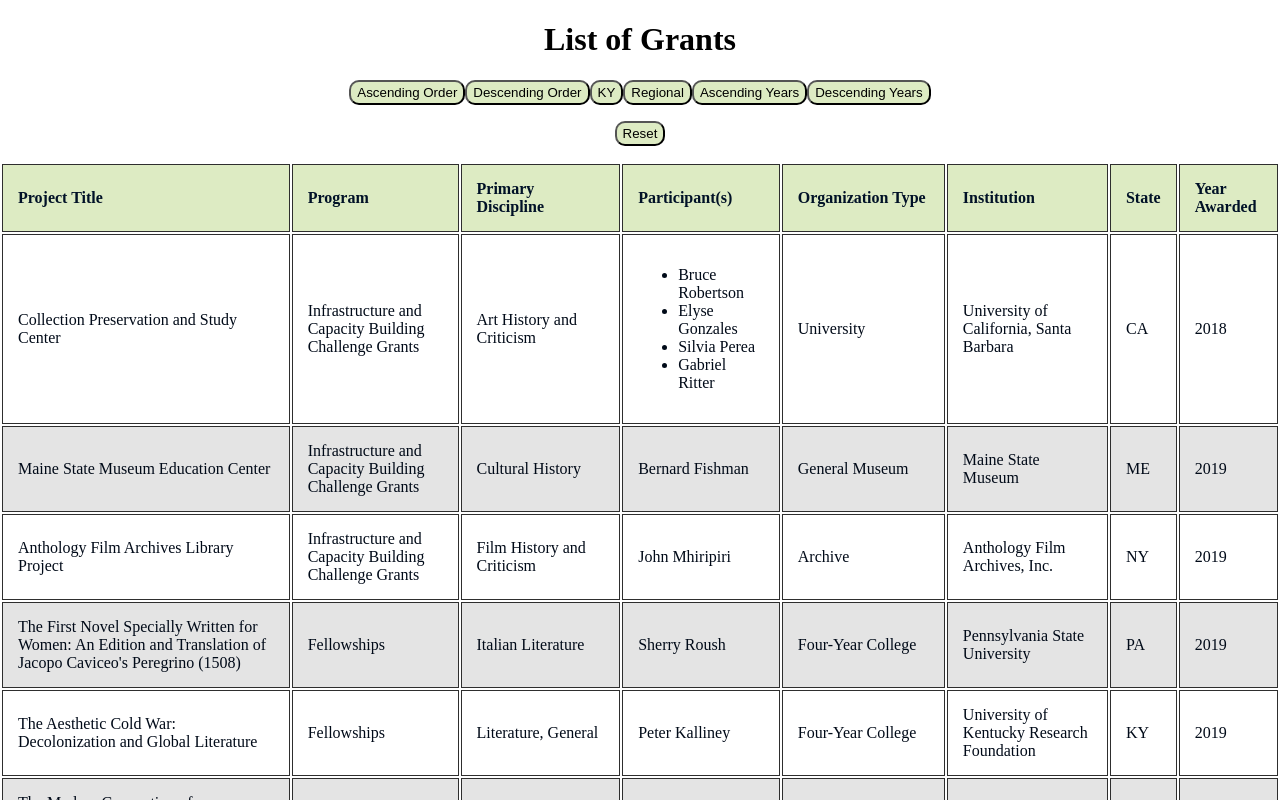
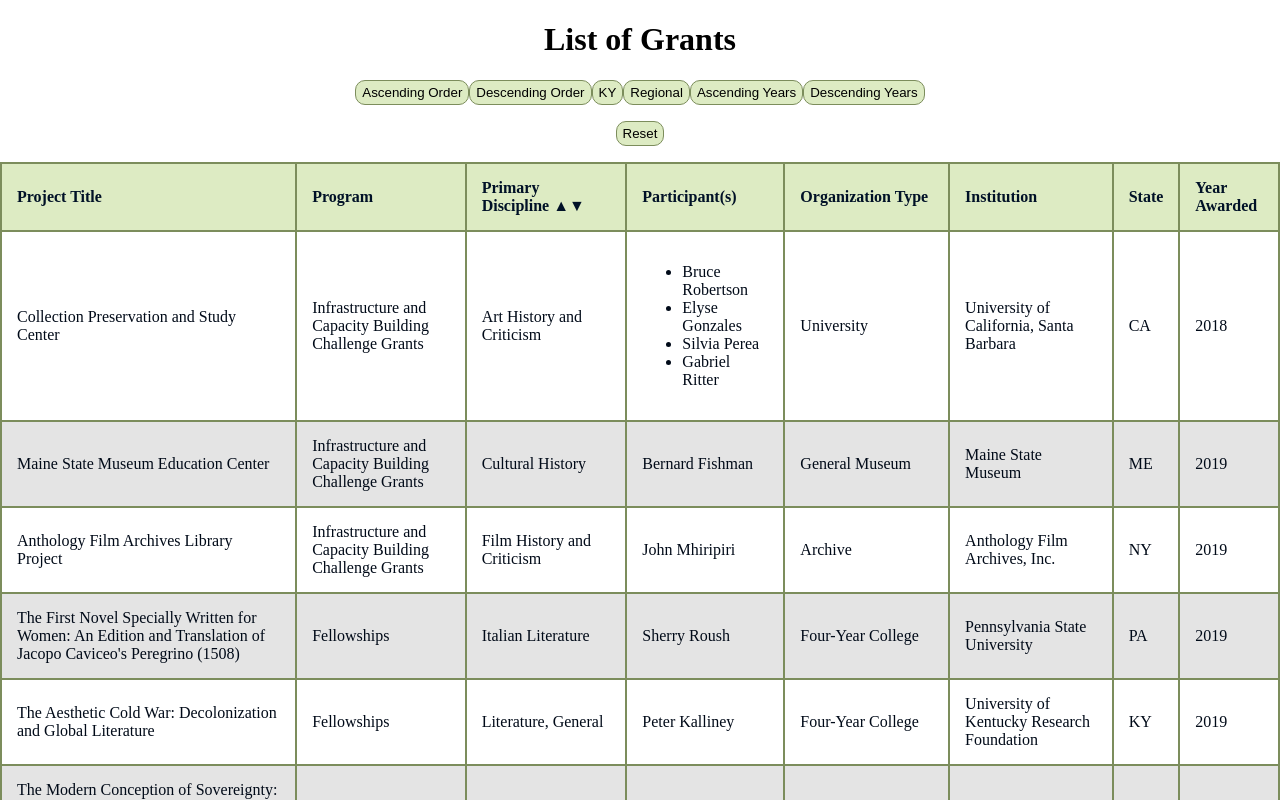
Before and after one commit to brooklynnjenkins/DataDrivenGrantApp, a React (Create React App) app: page / in a window 1280 px wide. Shown: the top 800 px of the page. Built offline with nearby package versions, Linux system fonts and the light colour scheme.

Commit message:
I made an interactive header and fixed my reset button to apply to all other buttons

```diff
--- a/src/App.js
+++ b/src/App.js
@@ -38,13 +38,11 @@
     let copy = [...grants];
     copy.sort((a,b) => b.YearAwarded - a.YearAwarded)
     setGrantsCopy(copy)
-    console.log(grants.sort((a,b) => b.YearAwarded - a.YearAwarded))
 }
 function ascYears(){
     let copy = [...grants];
     copy.sort((a,b) => a.YearAwarded - b.YearAwarded)
     setGrantsCopy(copy)
-    console.log(grants.sort((a,b) => a.YearAwarded - b.YearAwarded));
 }
 function ascOrd(){
   let copy =[...grants];
@@ -56,13 +54,6 @@
   copy.sort((a,b) => b.ProjectTitle.localeCompare(a.ProjectTitle));
   setGrantsCopy(copy)
 }
-function ordPT(){
-
-}
-function orgType(event){
-
-}
-
   return ( <>
     <div className="App">
         <div>
--- a/src/Table.css
+++ b/src/Table.css
@@ -18,8 +18,8 @@
 }
 th,td{
     text-align: left;
-    border: 1px solid rgb(46, 46, 46);
     padding: 15px;
+   ;
 }
 div{
     color: rgb(0, 0, 0);
@@ -30,4 +30,9 @@
     background-color: rgb(221, 235, 195);
     height: 25px;
     border-radius: 10px;
+    border: 1px solid rgb(124, 141, 92);
 }
+table{
+    width: 100%;
+    background-color: rgb(124, 141, 92);
+}
--- a/src/Table.js
+++ b/src/Table.js
@@ -4,7 +4,19 @@
 
 function Table(props)
 {
-    const [grantsCopy, setgrantsCopy] = useState(props.grants);
+    const [grants, setGrants] = useState([{}]);
+    const [grantsCopy, setGrantsCopy] = useState(grants);
+    const [index, setIndex] = useState(0);
+    function discOrd(){
+        if(index%2==0){
+            props.setGrantsCopy(props.grantsCopy.sort((a,b) => a.PrimaryDiscipline.localeCompare(b.PrimaryDiscipline)));
+            setIndex(index + 1);
+        }
+        else{
+            props.setGrantsCopy(props.grantsCopy.sort((a,b) => b.PrimaryDiscipline.localeCompare(a.PrimaryDiscipline)));
+            setIndex(index + 1);
+            }
+}
     return(
         <table>
             <thead>
@@ -15,8 +27,8 @@
                     <th>
                         Program
                     </th>
-                    <th>
-                        Primary Discipline
+                    <th onClick = {discOrd}>
+                        Primary Discipline ▲▼
                     </th>
                     <th>
                         Participant(s)
```
